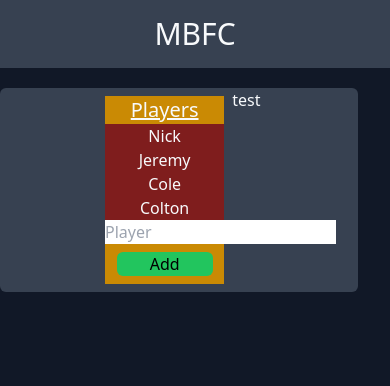
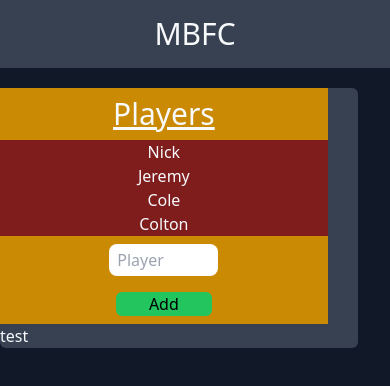
Before and after one commit to nickfrahm/mbfc, a React (Create React App) app in the folder client/: page /admin in a window 390 px wide. Shown: the top 386 px of the page. Built offline with nearby package versions, Linux system fonts and the light colour scheme.

Commit message:
Fixing some styling and trying to make it compatible for mobile (admin)

```diff
--- a/client/src/components/AdminComponents/ListItem.js
+++ b/client/src/components/AdminComponents/ListItem.js
@@ -1,6 +1,10 @@
 function ListItem(props) {
   const { detail, itemKey } = props;
-  return <li key={itemKey}>{detail}</li>;
+  return (
+    <li key={itemKey} className='cursor-pointer'>
+      {detail}
+    </li>
+  );
 }
 
 export default ListItem;
--- a/client/src/components/AdminComponents/MainContainer.js
+++ b/client/src/components/AdminComponents/MainContainer.js
@@ -10,7 +10,7 @@ function MainContainer() {
   ];
 
   return (
-    <div className='bg-gray-700 rounded-md flex w-11/12 content-center justify-center'>
+    <div className='bg-gray-700 rounded-md flex w-11/12 content-center justify-center flex-col md:flex-row'>
       <PlayerMenu players={mockPlayers} />
       <PlayerForm />
     </div>
--- a/client/src/components/AdminComponents/PlayerForm.js
+++ b/client/src/components/AdminComponents/PlayerForm.js
@@ -1,5 +1,5 @@
 function PlayerForm() {
-  return <div className=''>test</div>;
+  return <div className='md:w-2/3'>test</div>;
 }
 
 export default PlayerForm;
--- a/client/src/components/AdminComponents/PlayerMenu.js
+++ b/client/src/components/AdminComponents/PlayerMenu.js
@@ -5,8 +5,10 @@ import Text from './Text';
 function PlayerMenu(props) {
   const { players } = props;
   return (
-    <div className='bg-yellow-600 flex flex-col justify-center content-center w-1/3 m-2 text-center'>
-      <h2 className='underline text-slate-50 text-xl'>Players</h2>
+    <div className='bg-yellow-600 flex flex-col justify-center content-center md:w-1/3 w-11/12 md:m-2 text-center'>
+      <h2 className='underline text-slate-50 text-3xl my-2 cursor-default'>
+        Players
+      </h2>
       <PlayersList players={players} />
       <Text textType='playerName' text='Player' />
       <Button
--- a/client/src/components/AdminComponents/Text.js
+++ b/client/src/components/AdminComponents/Text.js
@@ -9,7 +9,12 @@ function Text(props) {
       <label for={textType} style={hide}>
         {textType}
       </label>
-      <input name={textType} type='text' placeholder={text} />
+      <input
+        name={textType}
+        type='text'
+        placeholder={text}
+        className='rounded-lg py-1 px-2 m-2 md:w-2/3 w-1/3'
+      />
     </div>
   );
 }
```
